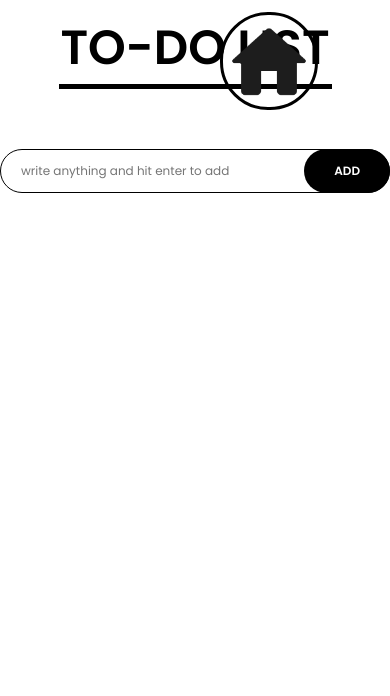
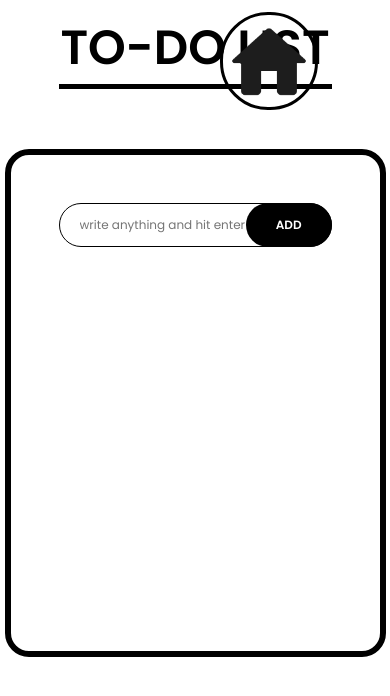
Before and after one commit to Tarif24/Mini_Projects_Website, a plain HTML site: page To-Do_List/To-Do_List.html in a window 390 px wide. Drawn offline with Linux system fonts and the light colour scheme.

Commit message:
added a spacer element to give bottom of the list some space

```diff
--- a/To-Do_List/To-Do_List.html
+++ b/To-Do_List/To-Do_List.html
@@ -38,6 +38,8 @@
 
     </div>
 
+    <div id = "spacer">EMPTY SPACE</div>
+
     <script src = "To-Do_List_Script.js"></script>
 </body>
 </html>
--- a/To-Do_List/To-Do_List_Style.css
+++ b/To-Do_List/To-Do_List_Style.css
@@ -94,13 +94,19 @@ h2
 .wrapper
 {
     margin-top: 5rem;
+    margin-bottom: 5rem;
     width: 700px;
-    max-width: 100%;
+    max-width: 70%;
     display: flex;
     flex-direction: column;
     gap: 10px;
     align-items: center;
     align-self: center;
+    border: black 0.5rem solid;
+    border-radius: 2rem;
+    padding: 4rem;
+    height: 400px;
+    min-height: fit-content;
 }
 
 #todo-input
@@ -225,6 +231,12 @@ input[type = "checkbox"]
     display: none;
 }
 
+#spacer
+{
+    color: white;
+    height: 5rem;
+}
+
 @media(max-width: 500px)
 {
     html
@@ -247,3 +259,11 @@ input[type = "checkbox"]
         font-size: 15vw;
     }
 }
+
+@media(max-width: 900px)
+{
+    .wrapper
+    {
+        width: 70vw;
+    }
+}
```
